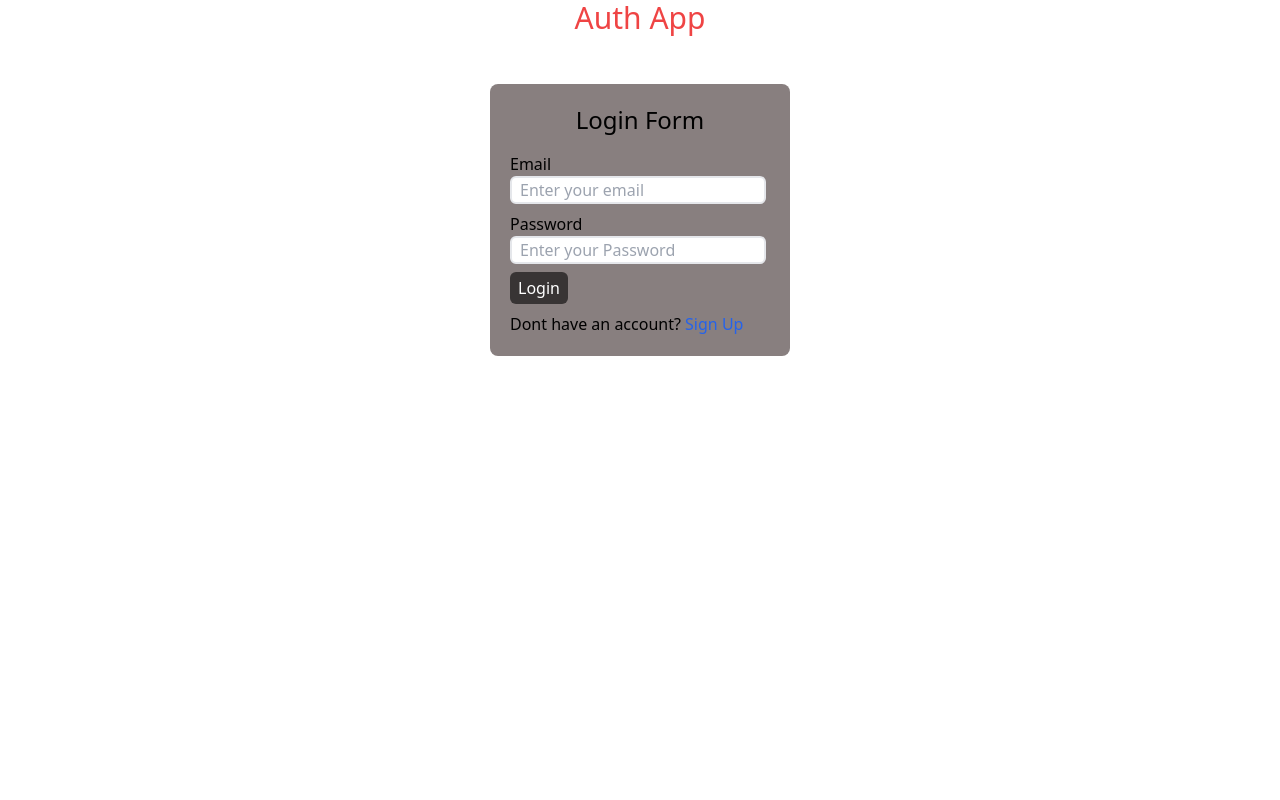
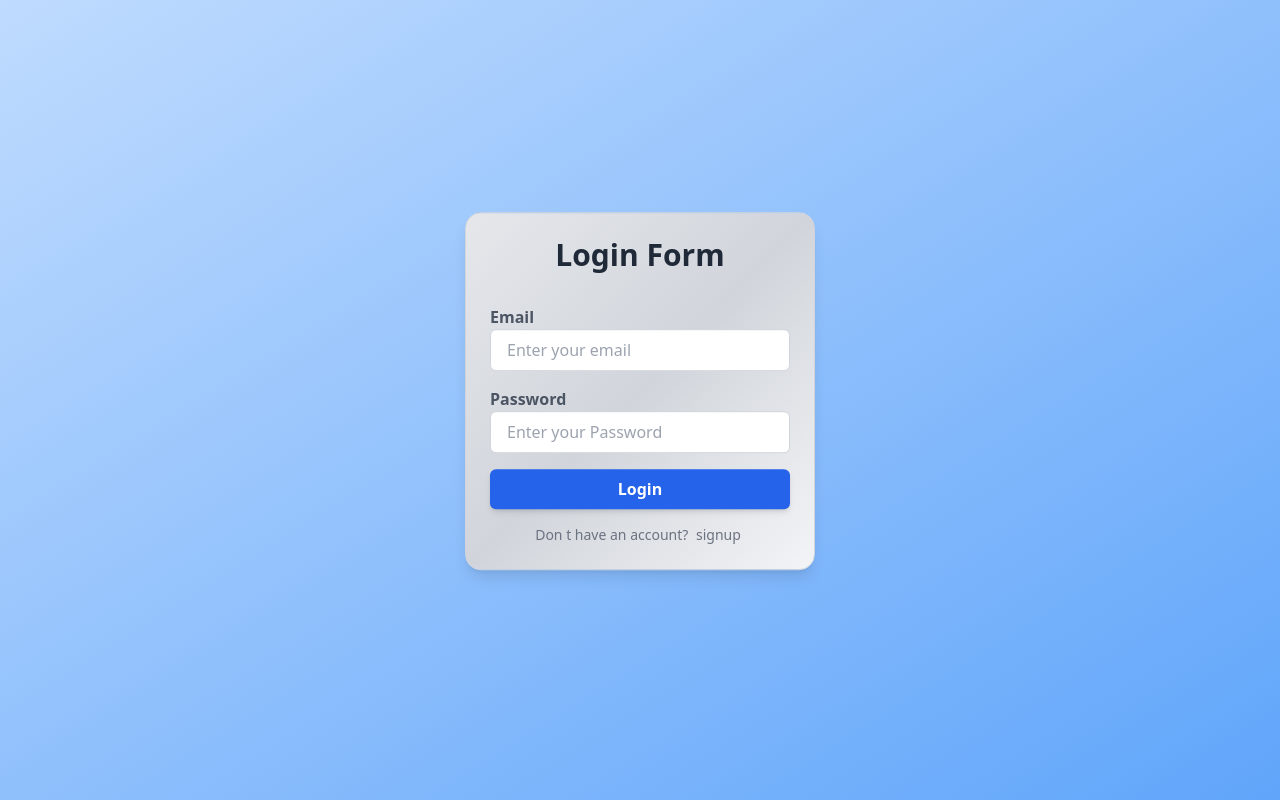
Before and after one commit to Varad80076/AuthAppLogin, a React (Vite) app in the folder Frontend/Login/: page /login in a window 1280 px wide. Built offline with nearby package versions, Linux system fonts and the light colour scheme.

Commit message:
updated ui and add some animation on page

```diff
--- a/Frontend/Login/package.json
+++ b/Frontend/Login/package.json
@@ -10,6 +10,9 @@
     "preview": "vite preview"
   },
   "dependencies": {
+    "@tailwindcss/aspect-ratio": "^0.4.2",
+    "@tailwindcss/forms": "^0.5.10",
+    "@tailwindcss/typography": "^0.5.16",
     "axios": "^1.7.9",
     "login": "file:",
     "react": "^18.3.1",
--- a/Frontend/Login/src/App.jsx
+++ b/Frontend/Login/src/App.jsx
@@ -1,15 +1,15 @@
 import { BrowserRouter as Router, Routes, Route } from 'react-router-dom';
+import NextComponent from './Component/NextComponent';
 import SignUp from './Component/SignUp';
-import NextComponent from './Component/NextComponent';
 import Login from './Component/Login';
 
 function App() {
   return (
     <Router>
-      <div className='flex flex-col items-center justify-center w-full h-fit gap-10'>
-        <h1 className='text-3xl text-red-500'>Auth App</h1>
+      <div className='flex flex-col items-center justify-center  h-fit gap-10 w-full min-h-screen bg-gradient-to-br from-blue-200 to-blue-400 '>
         <Routes>
           <Route path="/" element={<SignUp />} />
+          {/* <Route path="/signup" element={<SignUp />} /> */}
           <Route path="/login" element={<Login />} />
           <Route path="/next" element={<NextComponent />} />
         </Routes>
--- a/Frontend/Login/src/Component/Login.jsx
+++ b/Frontend/Login/src/Component/Login.jsx
@@ -1,100 +1,89 @@
 import { useState } from "react";
 import axios from "axios";
-import { useNavigate } from 'react-router-dom';
+import { useNavigate } from "react-router-dom";
 
 function Login() {
   const [email, setEmail] = useState("");
-    const [password, setpassword] = useState("");
-    const [isSignUp, setIsSignUp] = useState(true);
+  const [password, setPassword] = useState("");
   const navigate = useNavigate();
 
-    const toggleForm = () => {
-        setIsSignUp(!isSignUp);
 
-      };
 
-    const handleLogin = async(e) => {
+  const handleLogin = async (e) => {
     e.preventDefault();
     try {
-          const response = await axios.post("http://localhost:4000/auth/login",{
+      const response = await axios.post("http://localhost:4000/auth/login", {
         email,
-            password
-          })
+        password,
+      });
 
       if (!response) {
-                throw new Error('Failed to Login');
+        throw new Error("Failed to Login");
       }
       const data = response.data;
-            navigate('/next', {
+      navigate("/next", {
         state: { email: data.email, name: data.name },
       });
       console.log(response.data);
       setEmail("");
-          setpassword("");
+      setPassword("");
     } catch (error) {
       if (error.response && error.response.status === 404) {
-            console.error('Login endpoint not found:', error);
-            alert('Login endpoint not found.');
+        console.error("Login endpoint not found:", error);
+        alert("Login endpoint not found.");
       } else {
-            console.error('Login error:', error);
-            alert('Please! Check Your Credentials.');
+        console.error("Login error:", error);
+        alert("Please! Check Your Credentials.");
       }
       setEmail("");
-          setpassword("");
+      setPassword("");
     }
-
-      }
+  };
 
   return (
-    <div className="w-[300px] h-fit m-2 p-5 justify-center flex flex-col border-black bg-[#887f7f] rounded-lg gap-4">
-    <h1 className="text-black text-2xl text-center">Login Form</h1>
-    <form onSubmit={handleLogin}>
-      <ul className="flex flex-col flex-wrap items-start justify-center gap-2 ">
-        <li className="flex flex-col items-start">
-          <label>Email</label>
+
+      <div className="w-[350px] h-fit m-5 p-6 justify-center flex flex-col border border-gray-300 shadow-lg bg-gradient-to-br from-gray-200 via-gray-300 to-gray-100 rounded-2xl gap-6 transition-all duration-300 hover:shadow-2xl animate-floating">
+        <h1 className="text-gray-800 text-3xl font-bold text-center mb-2">
+          Login Form
+        </h1>
+        <form onSubmit={handleLogin} className="animate-slide-up">
+          <ul className="flex flex-col flex-wrap items-start justify-center gap-4">
+            <li className="flex flex-col items-start w-full">
+              <label className="text-gray-600 font-semibold">Email</label>
               <input
-            className="rounded-md border-2 px-2 w-64"
+                className="rounded-md border border-gray-300 focus:ring-2 focus:ring-blue-500 focus:outline-none px-4 py-2 w-full text-gray-700 transition-all duration-200"
                 type="text"
                 placeholder="Enter your email"
                 value={email}
-            onChange={(e) => {
-              setEmail(e.target.value);
-            }}
+                onChange={(e) => setEmail(e.target.value)}
               />
             </li>
-        <li className="flex flex-col items-start">
-          <label>Password</label>
+            <li className="flex flex-col items-start w-full">
+              <label className="text-gray-600 font-semibold">Password</label>
               <input
-            className="rounded-md border-2 px-2 w-64"
+                className="rounded-md border border-gray-300 focus:ring-2 focus:ring-blue-500 focus:outline-none px-4 py-2 w-full text-gray-700 transition-all duration-200"
                 type="password"
                 placeholder="Enter your Password"
                 value={password}
-            onChange={(e) => {
-              setpassword(e.target.value);
-            }}
+                onChange={(e) => setPassword(e.target.value)}
               />
             </li>
             <button
-          className="bg-[#383434] hover:bg-[#2c2929] text-white px-2 py-1 rounded-md"
+              className="bg-blue-600 hover:bg-blue-700 text-white font-semibold px-4 py-2 rounded-md w-full shadow-md hover:shadow-lg transition-all duration-200 transform hover:-translate-y-1"
               type="submit"
             >
               Login
             </button>
-        <span>
-          Dont have an account?{" "}
-          <button
-            type="submit"
-            className="text-blue-600 hover:underline"
-            onClick={toggleForm}
-          >
-            Sign Up
-          </button>
+            <span className="text-gray-500 text-sm text-center w-full">
+              Don t have an account?{" "}
+              <a href={"/"} className="hover:text-blue-900 px-1">
+                signup
+              </a>
             </span>
           </ul>
         </form>
       </div>
-
-  )
+  );
 }
 
-export default Login
+export default Login;
--- a/Frontend/Login/src/Component/SignUp.jsx
+++ b/Frontend/Login/src/Component/SignUp.jsx
@@ -97,67 +97,70 @@ function SignUp() {
 
   return (
     <div>
-    {isSignUp ? (<div className="w-[400px] h-fit m-2 p-5 justify-center flex flex-col border-black bg-[#887f7f] rounded-lg gap-4"><h1 className="text-black text-2xl text-center">SignUp Form</h1>
-      <form onSubmit={collectData}>
-        <div className="flex justify-center ">
-          <ul className="flex flex-col flex-wrap items-start justify-center gap-2 ">
-            <li className="flex flex-col items-start">
-              <label>Username</label>
+    {isSignUp ? (
+
+      <div className="w-[350px] h-fit m-5 p-6 justify-center flex flex-col border border-gray-300 shadow-lg bg-gradient-to-br from-gray-200 via-gray-300 to-gray-100 rounded-2xl gap-6 transition-all duration-300 hover:shadow-2xl animate-floating">
+        <h1 className="text-gray-800 text-3xl font-bold text-center mb-2">
+          Sign Up Form
+        </h1>
+        <form onSubmit={collectData} className="animate-slide-up">
+          <ul className="flex flex-col flex-wrap items-start justify-center gap-4">
+            <li className="flex flex-col items-start w-full">
+              <label className="text-gray-600 font-semibold">Username</label>
               <input
-                className="rounded-md border-2 px-2 w-64"
+                className="rounded-md border border-gray-300 focus:ring-2 focus:ring-blue-500 focus:outline-none px-4 py-2 w-full text-gray-700 transition-all duration-200"
                 type="text"
                 name="username"
                 placeholder="Enter your username"
                 value={name}
-                onChange={(e) => {
-                  setName(e.target.value);
-                }}
+                onChange={(e) => setName(e.target.value)}
               />
             </li>
-            <li className="flex flex-col items-start">
-              <label>Email</label>
+            <li className="flex flex-col items-start w-full">
+              <label className="text-gray-600 font-semibold">Email</label>
               <input
-                className="rounded-md border-2 px-2 w-64"
+                className="rounded-md border border-gray-300 focus:ring-2 focus:ring-blue-500 focus:outline-none px-4 py-2 w-full text-gray-700 transition-all duration-200"
                 type="text"
                 name="email"
                 placeholder="Enter your email"
                 value={email}
-                onChange={(e) => {
-                  setEmail(e.target.value);
-                }}
+                onChange={(e) => setEmail(e.target.value)}
               />
             </li>
-            <li className="flex flex-col items-start">
-              <label>Password</label>
+            <li className="flex flex-col items-start w-full">
+              <label className="text-gray-600 font-semibold">Password</label>
               <input
-                className="rounded-md border-2 px-2 w-64"
-                type="text"
+                className="rounded-md border border-gray-300 focus:ring-2 focus:ring-blue-500 focus:outline-none px-4 py-2 w-full text-gray-700 transition-all duration-200"
+                type="password"
                 name="password"
                 placeholder="Enter your Password"
                 value={password}
-                onChange={(e) => {
-                  setpassword(e.target.value);
-                }}
+                onChange={(e) => setpassword(e.target.value)}
               />
             </li>
 
             <button
-              className="bg-[#383434] hover:bg-[#2c2929] text-white px-2 py-1 rounded-md"
+              className="bg-blue-600 hover:bg-blue-700 text-white font-semibold px-4 py-2 rounded-md w-full shadow-md hover:shadow-lg transition-all duration-200 transform hover:-translate-y-1"
               type="submit"
             >
               Submit
             </button>
 
-            <span className="flex flex-row">
-              if you have already account ? |{" "}
-              <a href={'#'} className="hover:text-blue-900 px-1" onClick={toggleForm} >
-
-                login
+            <span className="text-gray-500 text-sm text-center w-full">
+              Already have an account?{" "}
+              <a
+                href="#"
+                className="text-blue-600 font-semibold hover:underline"
+                onClick={toggleForm}
+              >
+                Login
               </a>
             </span>
           </ul>
-        </div>
-      </form> </div>):(
+        </form>
+      </div>
+
+):(
       //   <div className="w-[300px] h-fit m-2 p-5 justify-center flex flex-col border-black bg-[#887f7f] rounded-lg gap-4">
       //   <h1 className="text-black text-2xl text-center">Login Form</h1>
       //   <form onSubmit={handleLogin}>
--- a/Frontend/Login/tailwind.config.js
+++ b/Frontend/Login/tailwind.config.js
@@ -1,9 +1,28 @@
-/** @type {import('tailwindcss').Config} */
+// @type {import('tailwindcss').Config}
 export default {
   content: ["./index.html",
     "./src/**/*.{js,ts,jsx,tsx}",],
   theme: {
-    extend: {},
+    extend: {animation: {
+      "fade-in": "fadeIn 1s ease-in-out",
+      "slide-up": "slideUp 0.5s ease-out",
+      "floating": "floating 6s ease-in-out infinite",
+    },
+    keyframes: {
+      fadeIn: {
+        "0%": { opacity: 0 },
+        "100%": { opacity: 1 },
+      },
+      slideUp: {
+        "0%": { transform: "translateY(20px)", opacity: 0 },
+        "100%": { transform: "translateY(0)", opacity: 1 },
+      },
+      floating: {
+        "0%, 100%": { transform: "translateY(-10px)" },
+        "50%": { transform: "translateY(10px)" },
+      },
+    },
   },
-  plugins: [],
+  },
+  plugins: [("@tailwindcss/forms")],
 }
```
Also changed, not shown: Frontend/Login/src/Component/NextComponent.jsx (+18 -3 lines), 2 other files (tests, documents, lock files or other folders). Lines whose indentation alone changed are shown as unchanged.
